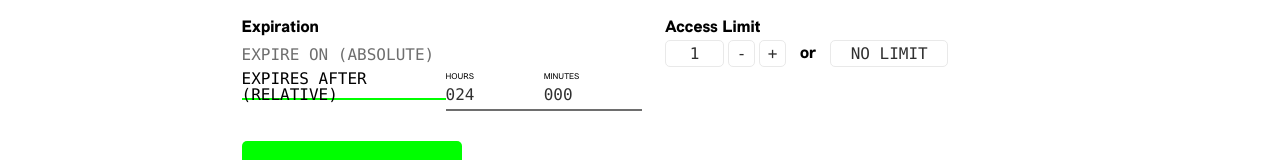
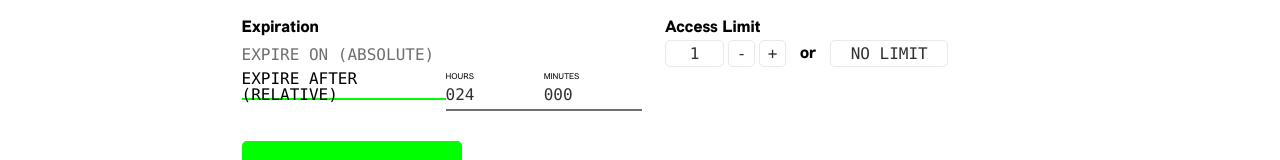
Before and after one commit to Cellar/cellar-ui, a React (Vite) app: page / in a window 1280 px wide. Shown: the part 523-683 px from the top of the page. Built offline with nearby package versions, Linux system fonts and the light colour scheme; a web font is replaced by a local one.

Commit message:
Fix typo in expiration modes
Signed-off-by: Aria Vesta <dev@ariavesta.com>

```diff
--- a/src/components/createSecret/AbsoluteExpiration.tsx
+++ b/src/components/createSecret/AbsoluteExpiration.tsx
@@ -83,7 +83,7 @@ export const AbsoluteExpiration: FC<{expiration: Date, setExpiration: React.Disp
 
   return (
     <>
-      <button className={classes.expirationMode}>Expires On (Absolute)</button>
+      <button className={classes.expirationMode}>Expire On (Absolute)</button>
       {isTinyMobile && <br />}
       <FlatInput
         label={'date'}
--- a/src/components/createSecret/RelativeExpiration.tsx
+++ b/src/components/createSecret/RelativeExpiration.tsx
@@ -38,7 +38,7 @@ export const RelativeExpiration: FC<{expiration: Date, setExpiration: React.Disp
 
   return (
     <>
-      <button className={classes.expirationMode}>Expires After (Relative)</button>
+      <button className={classes.expirationMode}>Expire After (Relative)</button>
       {isTinyMobile && <br />}
       <FlatInput
         label={'hours'}
```
